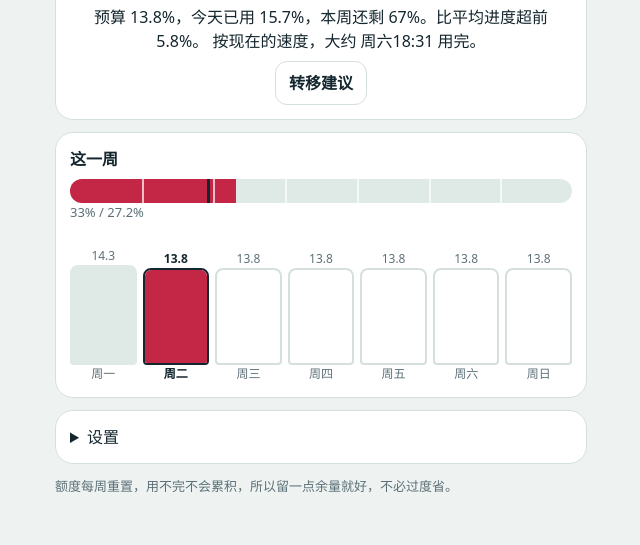
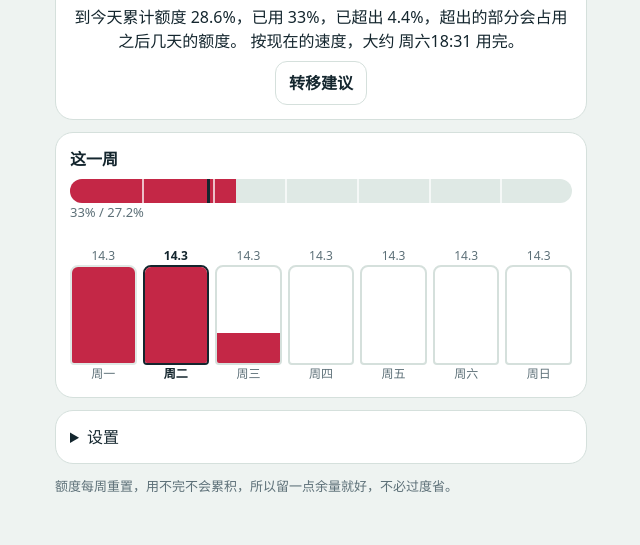
Before and after one commit to cynthiazhao0411/claude-usage-planner, a plain HTML site: page index.html in a window 1280 px wide. Shown: the part 413-958 px from the top of the page, without its empty margins (319-959 px from the left). Drawn offline with Linux system fonts and the light colour scheme.

Commit message:
different calculation (100%/7)

```diff
--- a/app.js
+++ b/app.js
@@ -25,18 +25,18 @@ const COLORS = ["var(--ok)", "var(--warn)", "var(--bad)"];
 const I18N = {
   zh: {
     title: "Claude 用量规划器", usedWeek: "本周已用 (%)", update: "更新", leftToday: "今天还能用",
-    pills: ["宽松，放心用", "快到今日线了", "已超今日预算"], advBtn: "转移建议",
+    pills: ["宽松，放心用", "快到今日线了", "已超计划"], advBtn: "转移建议",
     weekT: "这一周",
     settings: "设置", resetOn: "每周重置", dayStart: "今天开始时已用 (%)",
     dayStartNote: "每天自动记录。第一次是估算值，不准可以改。",
     apply: "应用", close: "知道了",
     note: "额度每周重置，用不完不会累积，所以留一点余量就好，不必过度省。",
-    head: (d, b) => `本周第 ${d} 天。平均每天 14.3%，今天的预算是 ${fmt(b)}%。`,
-    msg: (b, u, r, ah) => `预算 ${fmt(b)}%，今天已用 ${fmt(u)}%，本周还剩 ${fmt(r)}%。` +
-      (ah > 1 ? `比平均进度超前 ${fmt(ah)}%。` : ah < -1 ? `比平均进度落后 ${fmt(-ah)}%。` : "刚好在平均进度上。"),
+    head: (d, b) => `本周第 ${d} 天，每天固定 ${fmt(b)}%。`,
+    msg: (cum, u, over) => `到今天累计额度 ${fmt(cum)}%，已用 ${fmt(u)}%，` +
+      (over > 0 ? `已超出 ${fmt(over)}%，超出的部分会占用之后几天的额度。` : `还剩 ${fmt(-over)}%。`),
     proj: d => d ? ` 按现在的速度，大约 ${d} 用完。` : " 按现在的速度，可以撑到重置。",
     advTitle: ["很宽松", "快用完了", "已达上限"],
-    advDay: l => l >= 0 ? `今天预算还剩 ${fmt(l)}%。` : `超出今日预算 ${fmt(-l)}%，会占用明天的额度。`,
+    advDay: l => l >= 0 ? `到今天累计额度还剩 ${fmt(l)}%。` : `已经超出计划 ${fmt(-l)}%，超出的部分会占用之后几天的额度。`,
     advTail: "主号留给需要长期记忆的任务，其余这样分流：",
     routes: [["策划 / 头脑风暴", "ChatGPT", "适合开放式讨论。"],
              ["文档整理 / 长文总结", "Gemini", "处理大段资料很合适。"],
@@ -57,35 +57,28 @@ function weekStart(now) {
   return d.getTime();
 }
 
-// Core budget maths: today's budget = remaining quota (at start of today) * today's weight / remaining weights.
+// Budget maths: every day gets a fixed share (100 / 7 % with equal weights).
+// Allowance up to the end of today is cumulative: unspent budget carries forward, overspending eats into later days.
 function calc() {
-  const now = Date.now(), ws = weekStart(now), W = WEIGHTS, tot = W.reduce((a, b) => a + b, 0);
+  const now = Date.now(), ws = weekStart(now), W = WEIGHTS, tot = W.reduce((x, y) => x + y, 0);
   const idx = Math.min(6, Math.max(0, Math.floor((now - ws) / DAY)));
   const frac = Math.min(1, Math.max(0, ((now - ws) - idx * DAY) / DAY));
-  const rem = W.slice(idx).reduce((a, b) => a + b, 0);
-  const before = W.slice(0, idx).reduce((a, b) => a + b, 0);
-  if (!S.snap || S.snap.week !== ws || S.snap.day !== idx) {
-    // New day: snapshot the last known reading; on first run, estimate by assuming a steady usage rate.
-    const est = S.used * before / Math.max(before + W[idx] * frac, 1e-4);
-    const prev = S.last && S.last.week === ws ? S.last.used : (idx === 0 ? 0 : est);
-    S.snap = { week: ws, day: idx, used: Math.min(prev, S.used) };
-  }
-  S.last = { week: ws, used: S.used };
-  const start = S.snap.used, budget = (100 - start) * W[idx] / rem;
-  return { ws, idx, W, tot, rem, start, budget, todayUsed: Math.max(0, S.used - start),
+  const before = W.slice(0, idx).reduce((x, y) => x + y, 0);
+  const cum = 100 * (before + W[idx]) / tot;
+  return { ws, idx, W, tot, daily: 100 * W[idx] / tot, cum, left: cum - S.used,
            pace: 100 * (before + W[idx] * frac) / tot, now };
 }
-const dayLevel = c => { const r = c.budget > 0 ? c.todayUsed / c.budget : 2; return r >= 1 ? 2 : r >= 0.8 ? 1 : 0; };
+const dayLevel = c => { const r = S.used / c.cum; return r >= 1 ? 2 : r >= 0.8 ? 1 : 0; };
 
 function render() {
-  const T = t(), c = calc(), lv = dayLevel(c), left = c.budget - c.todayUsed;
+  const T = t(), c = calc(), lv = dayLevel(c), left = c.left;
   document.documentElement.lang = S.lang;
   app.querySelectorAll("[data-i]").forEach(el => { el.textContent = T[el.dataset.i]; });
 
-  $("head").textContent = T.head(c.idx + 1, c.budget);
+  $("head").textContent = T.head(c.idx + 1, c.daily);
   $("used").value = S.used;
   const arc = $("arc");
-  arc.setAttribute("stroke-dasharray", `${c.budget > 0 ? Math.min(1, c.todayUsed / c.budget) * 100 : 100} 100`);
+  arc.setAttribute("stroke-dasharray", `${Math.min(1, S.used / c.cum) * 100} 100`);
   arc.setAttribute("stroke", COLORS[lv]);
   $("left").textContent = left >= 0 ? `${fmt(left)}%` : `+${fmt(-left)}%`;
   $("left").style.color = COLORS[lv];
@@ -99,7 +92,7 @@ function render() {
     runOut = new Date(c.ws + elapsed * 100 / S.used)
       .toLocaleString(S.lang === "zh" ? "zh-CN" : "en-US", { weekday: "short", hour: "numeric", minute: "2-digit" });
   }
-  $("msg").textContent = T.msg(c.budget, c.todayUsed, 100 - S.used, S.used - c.pace) + T.proj(runOut);
+  $("msg").textContent = T.msg(c.cum, S.used, S.used - c.cum) + T.proj(runOut);
 
   // Week card: progress bar with day dividers, then one column per day (the bar height is that day's budget).
   const ahead = S.used - c.pace, wk = $("wk"); wk.innerHTML = "";
@@ -107,15 +100,16 @@ function render() {
   let cum = 0; for (let i = 0; i < 6; i++) { cum += c.W[i]; wk.append(mark("tick", 100 * cum / c.tot)); }
   wk.append(mark("now", Math.min(100, c.pace)));
   $("wkl").textContent = `${fmt(S.used)}% / ${fmt(c.pace)}%`;
-  const budgets = c.W.map((w, i) => i < c.idx ? 100 * w / c.tot : (100 - c.start) * w / c.rem), max = Math.max(...budgets);
-  $("cols").innerHTML = budgets.map((b, i) => {
+  let acc = 0;  // every column is that day's fixed share; it fills as usage runs through the week, red where it runs past today
+  $("cols").innerHTML = c.W.map((w, i) => {
+    const b = 100 * w / c.tot, start = acc; acc += b;
     const day = new Date(c.ws + i * DAY).toLocaleDateString(S.lang === "zh" ? "zh-CN" : "en-US", { weekday: "short" });
-    const fill = i === c.idx ? `<i style="height:${Math.min(100, 100 * c.todayUsed / (b || 1))}%;background:${COLORS[lv]}"></i>` : "";
+    const f = Math.min(1, Math.max(0, (S.used - start) / b));
+    const fill = f > 0 ? `<i style="height:${100 * f}%;background:${i > c.idx ? COLORS[2] : COLORS[lv]}"></i>` : "";
     return `<div class="col ${i < c.idx ? "past" : i === c.idx ? "today" : ""}"><span>${fmt(b)}</span>` +
-           `<div class="b" style="height:${Math.max(8, 100 * b / max)}px">${fill}</div><span>${day}</span></div>`;
+           `<div class="b" style="height:100px">${fill}</div><span>${day}</span></div>`;
   }).join("");
 
-  $("sd").value = fmt(c.start);
   save();
   return { c, lv };
 }
@@ -124,7 +118,7 @@ function mark(cls, pct) { const m = document.createElement("div"); m.className =
 
 // Advice sheet: reasons first, then where to send the next tasks.
 function advise(r) {
-  const T = t(), left = r.c.budget - r.c.todayUsed, mobile = /Android|iPhone|iPad/i.test(navigator.userAgent);
+  const T = t(), left = r.c.left, mobile = /Android|iPhone|iPad/i.test(navigator.userAgent);
   $("mt").textContent = T.advTitle[r.lv];
   const parts = [T.advDay(left)];
   $("mb").textContent = parts.join(" ") + " " + T.advTail;
@@ -170,9 +164,6 @@ function fillDays() {
 }
 $("apply").onclick = () => {
   S.dow = +$("dow").value; S.hh = Math.min(23, +$("hh").value || 0); S.mm = Math.min(59, +$("mm").value || 0);
-  const sd = parseFloat($("sd").value);
-  S.snap = null; S.last = null; calc();
-  if (!isNaN(sd)) S.snap.used = Math.min(S.used, clamp(sd));
   render();
 };
 
--- a/index.html
+++ b/index.html
@@ -70,8 +70,6 @@ d.dataset.mode=m;d.dataset.phone=phone?"1":"0";return m;};cupMode();
         <input id="hh" type="number" min="0" max="23" aria-label="小时"> :
         <input id="mm" type="number" min="0" max="59" aria-label="分钟">
       </div>
-      <div class="row" style="margin-top:8px"><label for="sd" data-i="dayStart"></label><input id="sd" type="number" min="0" max="100" step="0.5"></div>
-      <p class="legend" data-i="dayStartNote"></p>
       <button id="apply" data-i="apply"></button>
     </details>
   </section>
```
